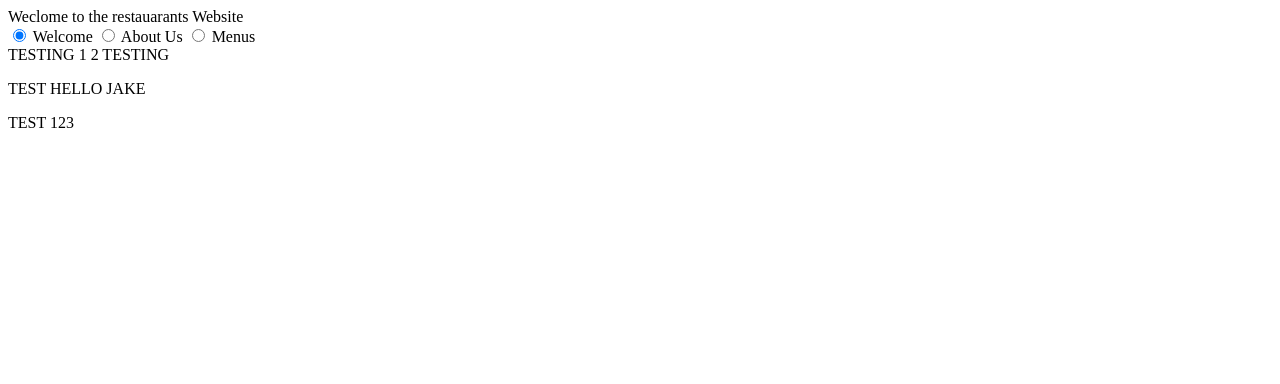
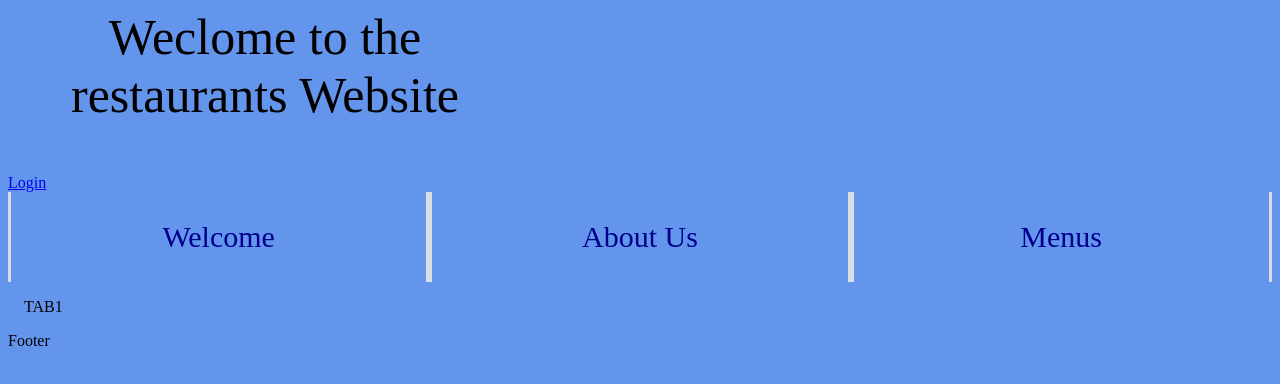
Before and after one commit to jhardyy/WebsiteCoursework, a plain HTML site: page index.html in a window 1280 px wide. Drawn offline with Linux system fonts and the light colour scheme.

Commit message:
Done alot

```diff
--- a/StyleSheet.css
+++ b/StyleSheet.css
@@ -1,18 +1,44 @@
 body {
+    background-color:cornflowerblue
 }
 
-#tab1:checked ~ #content1,
-#tab2:checked ~ #content2,
-#tab3:checked ~ #content3 {
+input,
+section {
+  display: none;
+  padding: 1em;
+  clear: both;
+}
+
+label {
+  display: block;
+  box-sizing: border-box;
+  float: left;
+  width: 33.33%;
+  font-size: 30px;
+  color: darkblue;
+  cursor: pointer;
+  text-align: center;
+  line-height: 3em;
+  border-right: 3px #d9dee2 solid;
+  border-left: 3px #d9dee2 solid;
+}
+
+#TabNumber1:checked ~ #Tab1Content,
+#TabNumber2:checked ~ #Tab2Content,
+#TabNumber3:checked ~ #Tab3Content {
   display: block;
 }
-/*
-  Styles label elements (tabs) *only* when they're 'checked'
-*/
-[id^="tab"]:checked + label {
-  background: #ccc;
-  color: #222;
+
+#WelcomeHeader {
+    padding-right: 750px;
+    text-align: center;
+    text-decoration:wavy;
+    font-size:50px;
+    padding-bottom:50px;
 }
-[id^="tab"]:checked + label .fa {
-  color: #090;
+
+#LoginButton {
+    display:inline;
+    padding-left: 900px;
+    padding-right:100px;
 }
--- a/index.html
+++ b/index.html
@@ -6,32 +6,39 @@
     <link rel="stylesheet" href="StyleSheet.css">
 </head>
 <body>
-    <header>
-        Weclome to the restauarants Website
+    <header id="WelcomeHeader">
+        Weclome to the restaurants Website
     </header>
 
-    <main class="MainBody">
-        <input id="1stTab" type="radio" name="tabs" checked>
-        <label for="1stTab"><i class="fa fa-code"></i>Welcome</label>
+    <a href="Login.html" type ="Button" class="LoginButton">Login</a>
 
-        <input id="tab2" type="radio" name="tabs">
-        <label for="tab2"><i class="fa fa-hashtag"></i><span>About Us</span></label>
+    <main class="MainSection">
+        <input id="TabNumber1" type="radio" name="WelcomeTabs" checked>
+        <label for="TabNumber1">Welcome</label>
+        <input id="TabNumber2" type="radio" name="WelcomeTabs">
+        <label for="TabNumber2">About Us</label>
+        <input id="TabNumber3" type="radio" name="WelcomeTabs">
+        <label for="TabNumber3">Menus</label>
 
-        <input id="tab3" type="radio" name="tabs">
-        <label for="tab3"><i class="fa fa-bug"></i><span>Menus</span></label>
+
+        <section id="Tab1Content" class="TabContent">
+            <header>TAB1</header>
+        </section>
+
+        <section id="Tab2Content" class="TabContent">
+            <header>TAB2</header>
+        </section>
+
+        <section id="Tab3Content" class="TabContent">
+            <header>TAB3</header>
+        </section>
 
     </main>
 
-    <section id="content1" class="Tab1">
 
-        <header>TESTING 1 2 TESTING</header>
-
-    </section>
-
-    <p>TEST HELLO JAKE</p>
 </body>
 
 </html>
 <footer>
-    TEST 123
+    Footer
 </footer>
```
Also changed, not shown: Login.html (added, +12 -0 lines).
